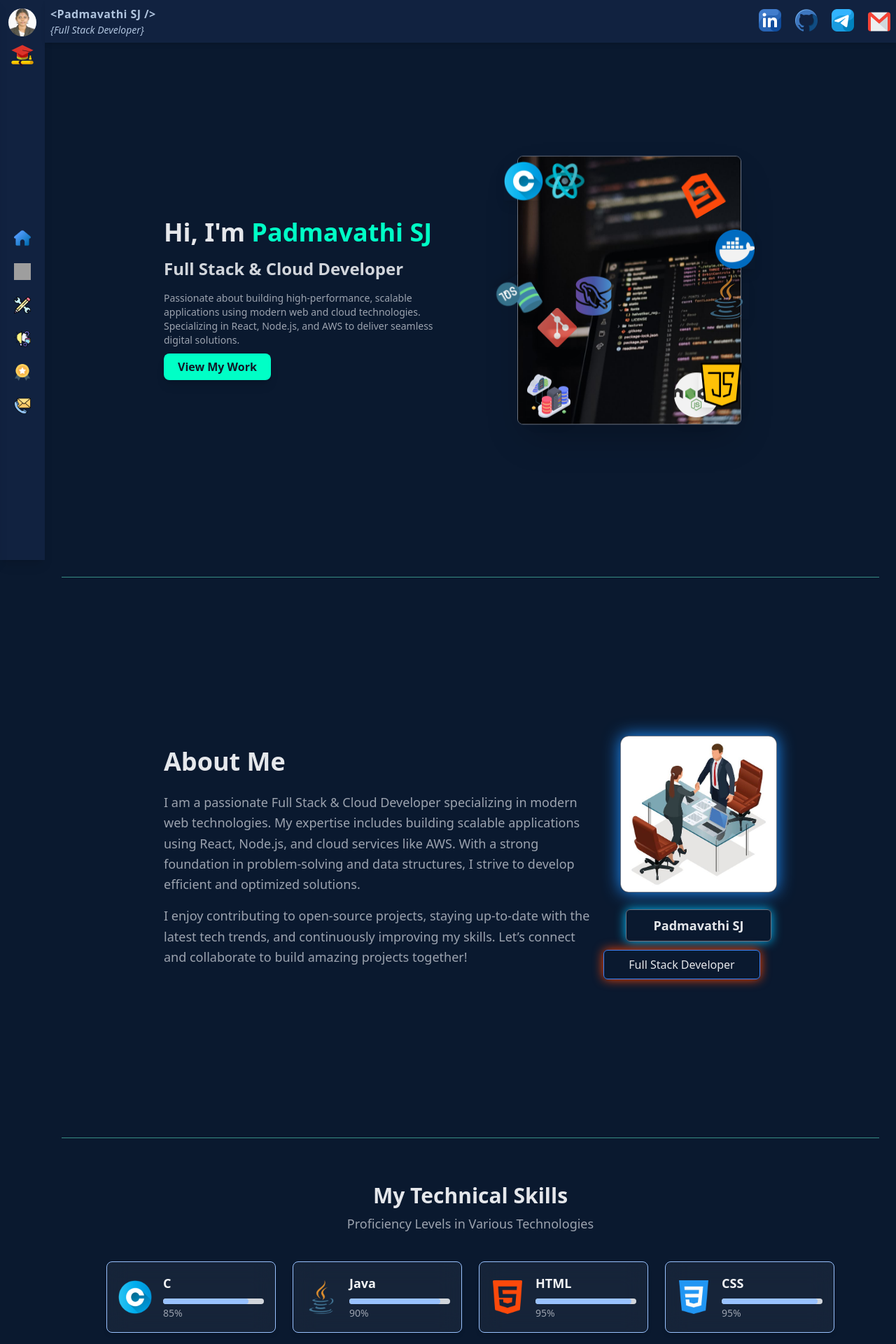
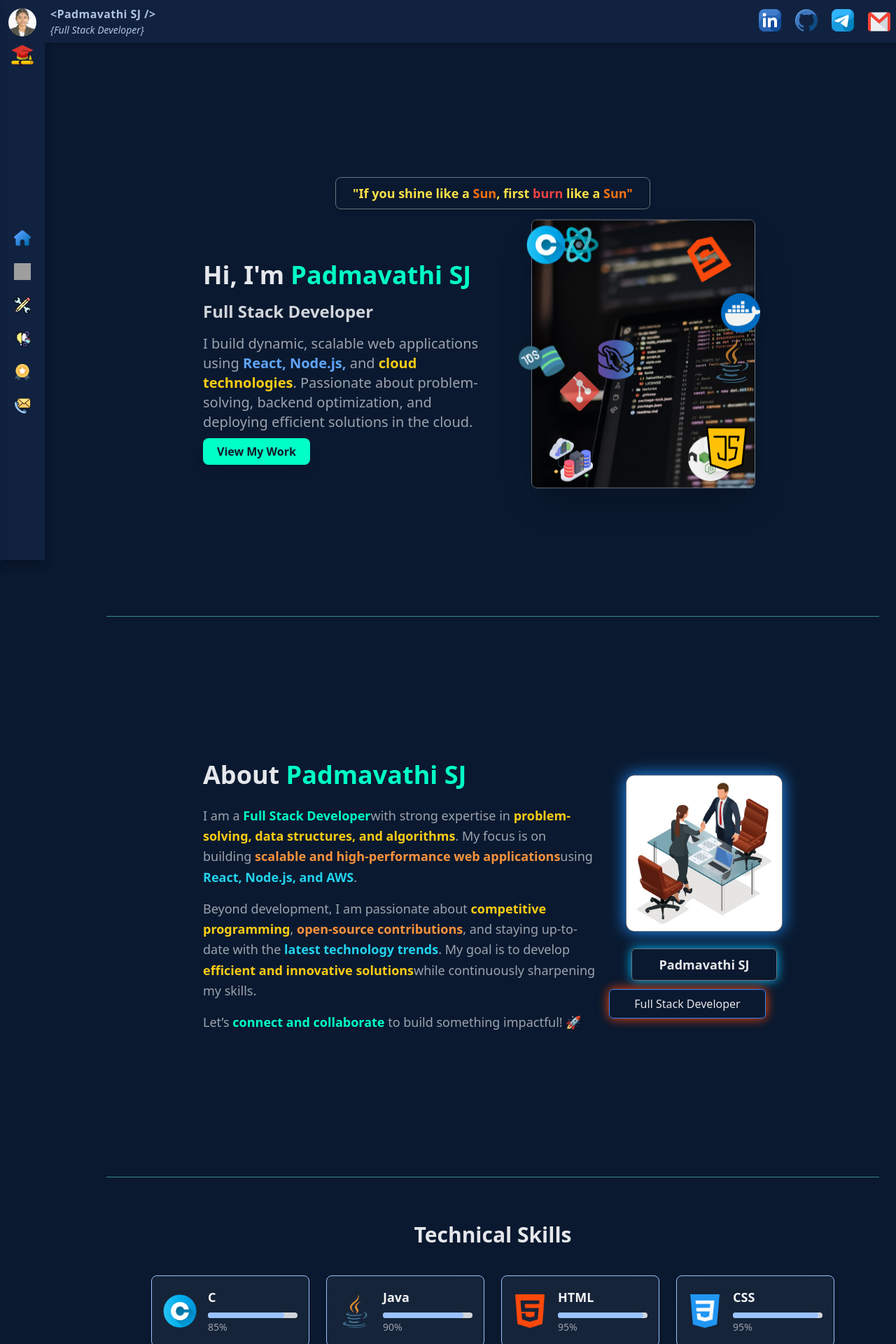
Before and after one commit to Padmavathi-SJ/Personal_Portfolio, a React (Vite) app in the folder client/: page / in a window 1280 px wide. Shown: the top 1920 px of the page at 70% size. Built offline with nearby package versions, Linux system fonts and the light colour scheme; grey boxes are pictures that could not be loaded.

Commit message:
HomaBanner done

```diff
--- a/client/src/App.jsx
+++ b/client/src/App.jsx
@@ -1,7 +1,13 @@
 import { BrowserRouter, Routes, Route } from "react-router-dom";
 import { useEffect, useState } from "react";
 import Loader from "./Components/Loader";
+import Sidebar from "./Components/Sidebar"; // ✅ Added Sidebar
 import Home from "./Components/Home";
+import Profile from "./Components/Profile";
+import Skills from "./Components/Skills";
+import Projects from "./Components/Projects";
+import Certifications from "./Components/Certifications";
+import Contact from "./Components/Contact";
 
 function App() {
   const [loading, setLoading] = useState(true);
@@ -16,9 +22,19 @@ function App() {
       {loading ? (
         <Loader />
       ) : (
-        <Routes>
-          <Route path="/*" element={<Home />} />
-        </Routes>
+        <div className="flex">
+          <Sidebar /> {/* ✅ Sidebar for navigation */}
+          <div className="ml-16 w-full"> {/* ✅ Space for sidebar */}
+            <Routes>
+              <Route path="/" element={<Home />} /> {/* ✅ Fixed Home Route */}
+              <Route path="/profile" element={<Profile />} />
+              <Route path="/skills" element={<Skills />} />
+              <Route path="/projects" element={<Projects />} />
+              <Route path="/certifications" element={<Certifications />} />
+              <Route path="/contact" element={<Contact />} /> {/* ✅ Fixed Case Issue */}
+            </Routes>
+          </div>
+        </div>
       )}
     </BrowserRouter>
   );
--- a/client/src/Components/Home.jsx
+++ b/client/src/Components/Home.jsx
@@ -1,9 +1,8 @@
 import { useEffect } from "react";
 import TopBar from "./TopBar";
 import Sidebar from "./SideBar";
-
-import HomeBanner from "./HomeBanner"; // Home section banner
-import Profile from "./Profile"; // About section
+import HomeBanner from "./HomeBanner";
+import Profile from "./Profile";
 import Skills from "./Skills";
 import Projects from "./Projects";
 import Certifications from "./Certifications";
@@ -17,21 +16,31 @@ const Home = () => {
       <Sidebar />
 
       <div className="flex flex-col w-full ml-16">
-        {/* TopBar - No Overlapping, No Extra Space */}
+        {/* TopBar */}
         <TopBar />
 
-        {/* Main content area without extra margins */}
+        {/* Quote - Single Line Below TopBar */}
+        <p className="text-center text-lg md:text-xl font-semibold text-[var(--accent-color)] mt-4">
+          <span className="text-3xl md:text-4xl text-yellow-400 font-extrabold">“</span>
+          If you <span className="text-yellow-400 font-extrabold">shine</span> like a
+          <span className="text-orange-500 font-extrabold"> Sun</span>, first
+          <span className="text-red-500 font-extrabold"> burn</span> like a
+          <span className="text-orange-500 font-extrabold"> Sun</span>.
+          <span className="text-3xl md:text-4xl text-yellow-400 font-extrabold">”</span>
+        </p>
+
+        {/* Main content area */}
         <div className="h-full p-6">
           {/* Home Section */}
           <section id="home" className="min-h-screen bg-transparent flex items-center justify-center">
-            <HomeBanner /> {/* Default Home Component */}
+            <HomeBanner />
           </section>
 
           <hr className="border-[var(--accent-color)] opacity-50 w-full" />
 
           {/* About Section */}
           <section id="about" className="min-h-screen bg-transparent flex items-center justify-center">
-            <Profile /> {/* About Developer Component */}
+            <Profile />
           </section>
 
           <hr className="border-[var(--accent-color)] opacity-50 w-full" />
--- a/client/src/Components/HomeBanner.jsx
+++ b/client/src/Components/HomeBanner.jsx
@@ -13,7 +13,23 @@ import kubernetesImage from "../assets/html-5.png";
 
 const HomeBanner = () => {
   return (
-    <div className="flex items-center justify-center w-full py-16 bg-transparent">
+    <div className="flex flex-col items-center justify-center w-full py-16 bg-transparent">
+
+      {/* Quote Box - Aligned at the Top */}
+      <div className="w-full flex justify-center mb-6">
+        <div className="text-white px-6 py-2 rounded-lg shadow-md text-center text-lg font-semibold border border-gray-500">
+          <span className="text-yellow-300 font-bold">"If you </span>
+          <span className="text-yellow-300 font-bold">shine</span>
+          <span className="text-yellow-300"> like a </span>
+          <span className="text-orange-500 font-bold">Sun</span>
+          <span className="text-yellow-300">, first </span>
+          <span className="text-red-500 font-bold">burn</span>
+          <span className="text-yellow-300"> like a </span>
+          <span className="text-orange-500 font-bold">Sun"</span>
+        </div>
+      </div>
+
+      {/* Main Banner Section */}
       <div className="grid grid-cols-2 gap-8 w-3/4 max-w-6xl items-center">
 
         {/* Left Side - Developer Info */}
@@ -22,15 +38,18 @@ const HomeBanner = () => {
             Hi, I'm <span className="text-[#00FFC6]">Padmavathi SJ</span>
           </h1>
           <h2 className="text-2xl font-semibold text-gray-300">
-            Full Stack & Cloud Developer
+            Full Stack Developer
           </h2>
-          <p className="text-sm text-gray-400">
-            Passionate about building high-performance, scalable applications using modern web and cloud technologies.
-            Specializing in React, Node.js, and AWS to deliver seamless digital solutions.
+          <p className="text-xl text-gray-400">
+            I build dynamic, scalable web applications using
+            <span className="text-blue-400 font-semibold"> React, Node.js,</span> and
+            <span className="text-yellow-400 font-semibold"> cloud technologies</span>.
+            Passionate about problem-solving, backend optimization, and deploying
+            efficient solutions in the cloud.
           </p>
           <div>
             <a
-              href="https://your-portfolio-link.com"
+              href="https://github.com/Padmavathi-SJ"
               target="_blank"
               rel="noopener noreferrer"
               className="bg-[#00FFC6] text-gray-900 font-semibold px-5 py-2 rounded-lg shadow-lg hover:bg-[#00E6B0] transition-all duration-300"
--- a/client/src/Components/Profile.jsx
+++ b/client/src/Components/Profile.jsx
@@ -6,16 +6,29 @@ const Profile = () => {
       <div className="flex w-3/4 max-w-6xl items-center justify-between">
         {/* Left Content (About Section) */}
         <div className="w-3/4 pr-10">
-          <h2 className="text-4xl font-semibold text-gray-200 mb-6">About Me</h2>
+          <h2 className="text-4xl font-semibold text-gray-200 mb-6">
+            About <span className="text-[#00FFC6]">Padmavathi SJ</span>
+          </h2>
 
           <p className="text-gray-400 text-lg leading-relaxed">
-            I am a passionate Full Stack & Cloud Developer specializing in modern web technologies.
-            My expertise includes building scalable applications using React, Node.js, and cloud services like AWS.
-            With a strong foundation in problem-solving and data structures, I strive to develop efficient and optimized solutions.
+            I am a <span className="text-[#00FFC6] font-semibold">Full Stack Developer</span>
+            with strong expertise in <span className="text-yellow-400 font-semibold">problem-solving, data structures, and algorithms</span>.
+            My focus is on building <span className="text-orange-400 font-semibold">scalable and high-performance web applications</span>
+            using <span className="text-cyan-400 font-semibold">React, Node.js, and AWS</span>.
           </p>
+
           <p className="text-gray-400 text-lg leading-relaxed mt-4">
-            I enjoy contributing to open-source projects, staying up-to-date with the latest tech trends, and continuously improving my skills.
-            Let’s connect and collaborate to build amazing projects together!
+            Beyond development, I am passionate about
+            <span className="text-yellow-400 font-semibold"> competitive programming</span>,
+            <span className="text-orange-400 font-semibold"> open-source contributions</span>,
+            and staying up-to-date with the
+            <span className="text-cyan-400 font-semibold"> latest technology trends</span>.
+            My goal is to develop <span className="text-yellow-400 font-semibold">efficient and innovative solutions</span>
+            while continuously sharpening my skills.
+          </p>
+
+          <p className="text-gray-400 text-lg leading-relaxed mt-4">
+            Let’s <span className="text-[#00FFC6] font-semibold">connect and collaborate</span> to build something impactful! 🚀
           </p>
         </div>
 
--- a/client/src/Components/SideBar.jsx
+++ b/client/src/Components/SideBar.jsx
@@ -1,4 +1,5 @@
 import { useState } from "react";
+import { Link } from 'react-router-dom';
 import homeIcon from "../assets/home-button.png";
 import userIcon from "../assets/information.png";
 import skillsIcon from "../assets/pencil.png";
@@ -28,24 +29,31 @@ const Sidebar = () => {
 
         {/* Sidebar Icons */}
         <div className="flex flex-col flex-1 justify-center space-y-6 items-center mt-6">
-          <button className="hover:opacity-80 transition duration-300">
+
+          <Link to="/" className="hover:opacity-80 transition duration-300">
             <img src={homeIcon} alt="Home" className="w-6 h-6" />
-          </button>
-          <button className="hover:opacity-80 transition duration-300">
+          </Link>
+
+          <Link to="/profile" className="hover:opacity-80 transition duration-300">
             <img src={userIcon} alt="Profile" className="w-6 h-6" />
-          </button>
-          <button className="hover:opacity-80 transition duration-300">
+          </Link>
+
+          <Link to="/skills" className="hover:opacity-80 transition duration-300">
             <img src={skillsIcon} alt="Skills" className="w-6 h-6" />
-          </button>
-          <button className="hover:opacity-80 transition duration-300">
+          </Link>
+
+          <Link to="/projects" className="hover:opacity-80 transition duration-300">
             <img src={projectsIcon} alt="Projects" className="w-6 h-6" />
-          </button>
-          <button className="hover:opacity-80 transition duration-300">
+          </Link>
+
+          <Link to="/certifications" className="hover:opacity-80 transition duration-300">
             <img src={certificationsIcon} alt="Certifications" className="w-6 h-6" />
-          </button>
-          <button className="hover:opacity-80 transition duration-300">
+          </Link>
+
+          <Link to="/contact" className="hover:opacity-80 transition duration-300">
             <img src={contactIcon} alt="Contact" className="w-6 h-6" />
-          </button>
+          </Link>
+
         </div>
       </div>
 
--- a/client/src/Components/Skills.jsx
+++ b/client/src/Components/Skills.jsx
@@ -11,8 +11,7 @@ import sqlIcon from "../assets/sql-server.png";
 import mysqlIcon from "../assets/mysql.png";
 import gitIcon from "../assets/git.png";
 import githubIcon from "../assets/github.png";
-import dockerIcon from "../assets/docker.png";
-import awsIcon from "../assets/AWS.png";
+
 
 const skillsData = [
   { name: "C", icon: cIcon, level: 85 },
@@ -27,8 +26,7 @@ const skillsData = [
   { name: "MySQL", icon: mysqlIcon, level: 85 },
   { name: "Git", icon: gitIcon, level: 95 },
   { name: "GitHub", icon: githubIcon, level: 90 },
-  { name: "Docker", icon: dockerIcon, level: 60 },
-  { name: "AWS Cloud", icon: awsIcon, level: 75 },
+
 ];
 
 const Skills = () => {
@@ -36,8 +34,7 @@ const Skills = () => {
     <div className="py-16 px-6 md:px-16 bg-transparent">
       {/* Title & Subtitle */}
       <div className="text-center mb-10">
-        <h2 className="text-3xl font-bold text-gray-200">My Technical Skills</h2>
-        <p className="text-lg text-gray-400 mt-2">Proficiency Levels in Various Technologies</p>
+        <h2 className="text-3xl font-bold text-gray-200">Technical Skills</h2>
       </div>
 
       {/* Skills Grid */}
--- a/client/src/Components/TopBar.jsx
+++ b/client/src/Components/TopBar.jsx
@@ -16,16 +16,16 @@ const TopBar = () => {
 
       {/* Social Media Icons */}
       <div className="flex space-x-5">
-        <a href="https://www.linkedin.com/in/your-profile" target="_blank" rel="noopener noreferrer">
+        <a href="https://www.linkedin.com/in/padmavathisj/" target="_blank" rel="noopener noreferrer">
           <img src={linkedinIcon} alt="LinkedIn" className="w-8 h-8 hover:opacity-80 transition duration-300" />
         </a>
-        <a href="https://github.com/your-profile" target="_blank" rel="noopener noreferrer">
+        <a href="https://github.com/Padmavathi-SJ" target="_blank" rel="noopener noreferrer">
           <img src={githubIcon} alt="GitHub" className="w-8 h-8 hover:opacity-80 transition duration-300" />
         </a>
         <a href="https://t.me/your-telegram" target="_blank" rel="noopener noreferrer">
           <img src={telegramIcon} alt="Telegram" className="w-8 h-8 hover:opacity-80 transition duration-300" />
         </a>
-        <a href="mailto:your-email@gmail.com" target="_blank" rel="noopener noreferrer">
+        <a href="mailto:padmavathisj2005@gmail.com" target="_blank" rel="noopener noreferrer">
           <img src={emailIcon} alt="Gmail" className="w-8 h-9 hover:opacity-80 transition duration-300" />
         </a>
       </div>
```
Also changed, not shown: client/src/Components/Projects.jsx (+2 -15 lines), client/src/assets/sun.jpg (added).
